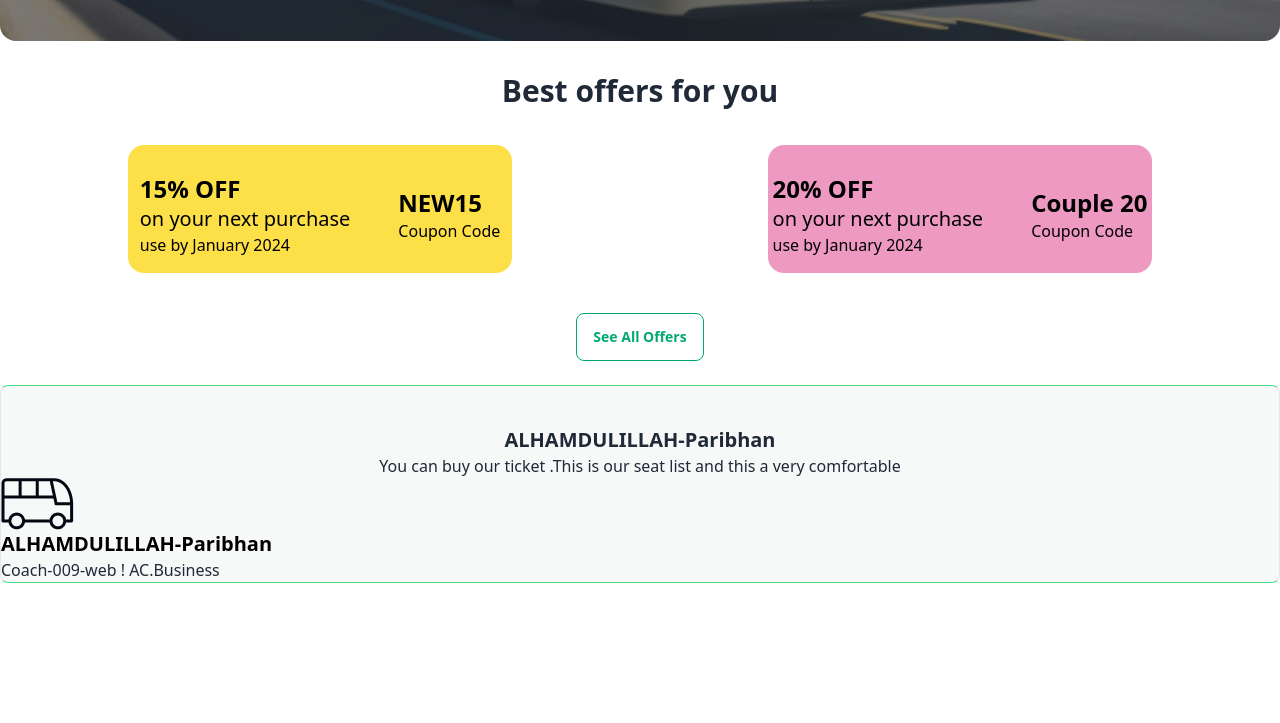
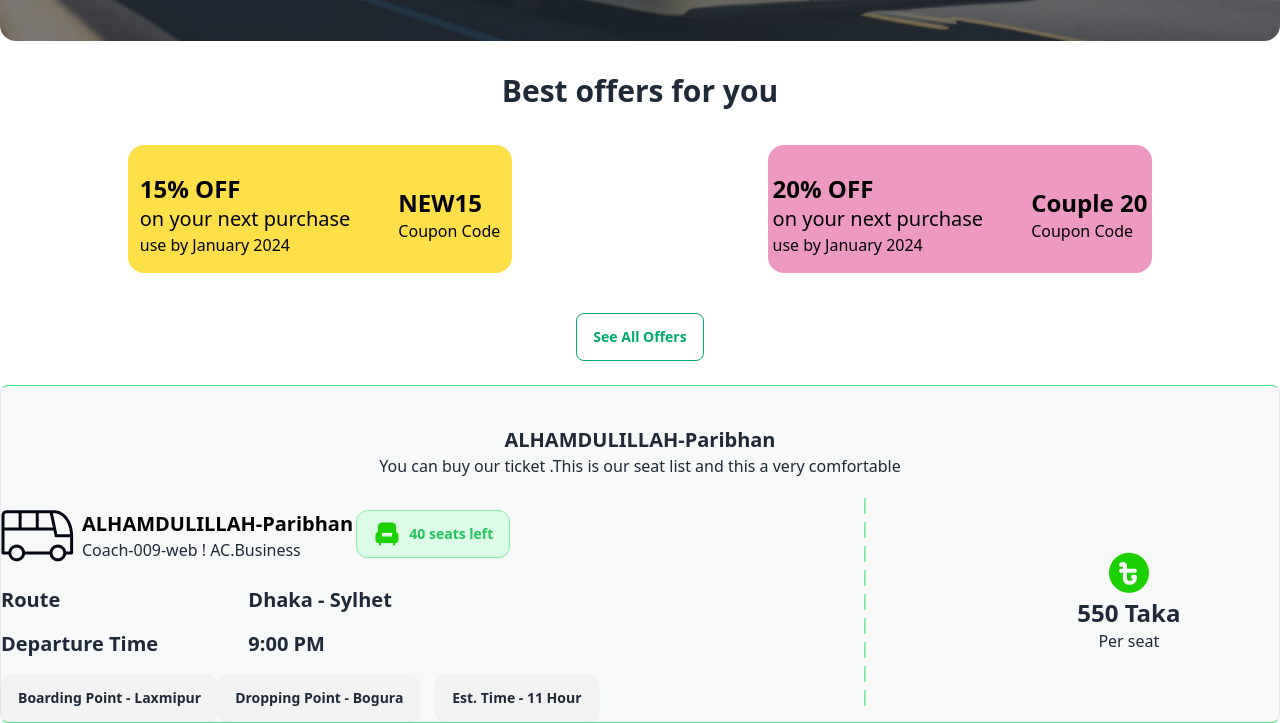
Before and after one commit to bijoy-ahmed/bus-ticket, a plain HTML site: page index.html in a window 1280 px wide. Shown: the part 851-1574 px from the top of the page. Before the commit the page ends 1434 px from the top, so only its background shows below. Drawn offline with nearby package versions, Linux system fonts and the light colour scheme.

Commit message:
added paribanhan section

```diff
--- a/index.html
+++ b/index.html
@@ -44,8 +44,7 @@
                   </ul>
                 </div>
                 <div class="navbar-end ">
-
-                  <a class="btn bg-green-100 border border-green-300 rounded-xl">
+<a class="btn bg-green-100 border border-green-300 rounded-xl">
                     <span class="text-green-500 text-sm font-bold">Bus</span>
                     <img src="images/bus-icon.png" alt="">
                   </a>
@@ -121,7 +120,7 @@
     <!-- paribahan  section  -->
     <section class="bg-[#F7F8F8] rounded-lg border border-y-green-400 mt-6">
 
-        <div class="paribhan-container  container mx-auto">
+        <div class="paribhan-container container mx-auto">
 
             <div class="text-center mt-10">
                 <h1 class="text-xl font-bold">ALHAMDULILLAH-Paribhan</h1>
@@ -129,19 +128,82 @@
          </div>
 
          <!--  -->
-        <div class="poribhan">
-         <div class="">
+         <div class=" mx-auto lg:flex lg:gap-52 lg:items-center">
+          <div>
+        <div class="poribhan  flex justify-between mt-8">
+         <div class="flex w-3/5 gap-2">
           <div><img src="images/bus-logo.png" alt=""></div>
           <div>
             <h1 class="text-xl font-bold text-black
             ">ALHAMDULILLAH-Paribhan</h1>
             <p>Coach-009-web ! AC.Business</p>
+                </div>
+              </div>
+              <div class="navbar-end ">
+                <a class="btn bg-green-100 border border-green-300 rounded-xl">
+                                    <img src="images/seat-green-filled.png" alt="">
+                                    <p class="text-green-500 text-sm font-bold"><span>40</span> seats left</p>
+                                  </a>
+                                </div>
+         </div>
+         <!--  -->
+
+         <div class="mt-6 w-3/5  flex justify-between items-center ">
+          <div class="space-y-4 text-xl font-semibold">
+            <p>Route</p>
+            <p>Departure Time</p>
+          </div>
+
+
+             <div class=" space-y-4 text-xl font-semibold">
+            <p>Dhaka - Sylhet</p>
+             <p>9:00 PM</p>
 
           </div>
 
          </div>
+        <div class="w-3/3 grid grid-cols-3 mt-4">
+          <div class="">
+            <a class="btn border  rounded-xl">
+             <p class="text-sm  font-semibold">Boarding Point - Laxmipur</p>
+             </a>
+          </div>
+          <div class="">
+            <a class="btn border  rounded-xl">
+             <p class="text-sm  font-semibold">Dropping Point - Bogura</p>
+             </a>
+          </div>
+          <div class="">
+            <a class="btn border  rounded-xl">
+             <p class="text-sm  font-semibold">Est. Time - 11 Hour</p>
+             </a>
+          </div>
+
          </div>
         </div>
+        <!--  -->
+        <div class="text-green-400">
+          <p></p>
+          <p>|</p>
+          <p>|</p>
+          <p>|</p>
+          <p>|</p>
+          <p>|</p>
+          <p>|</p>
+          <p>|</p>
+          <p>|</p>
+          <p>|</p>
+        </div>
+        <!--  -->
+         <div class="text-center bg-[#F7F8F8]">
+          <img class="mx-auto" src="images/fare.png" alt="">
+          <h1 class="text-2xl font-semibold">550 Taka</h1>
+          <p>Per seat</p>
+         </div>
+
+
+        </div>
+
 
 
     </section>
```
